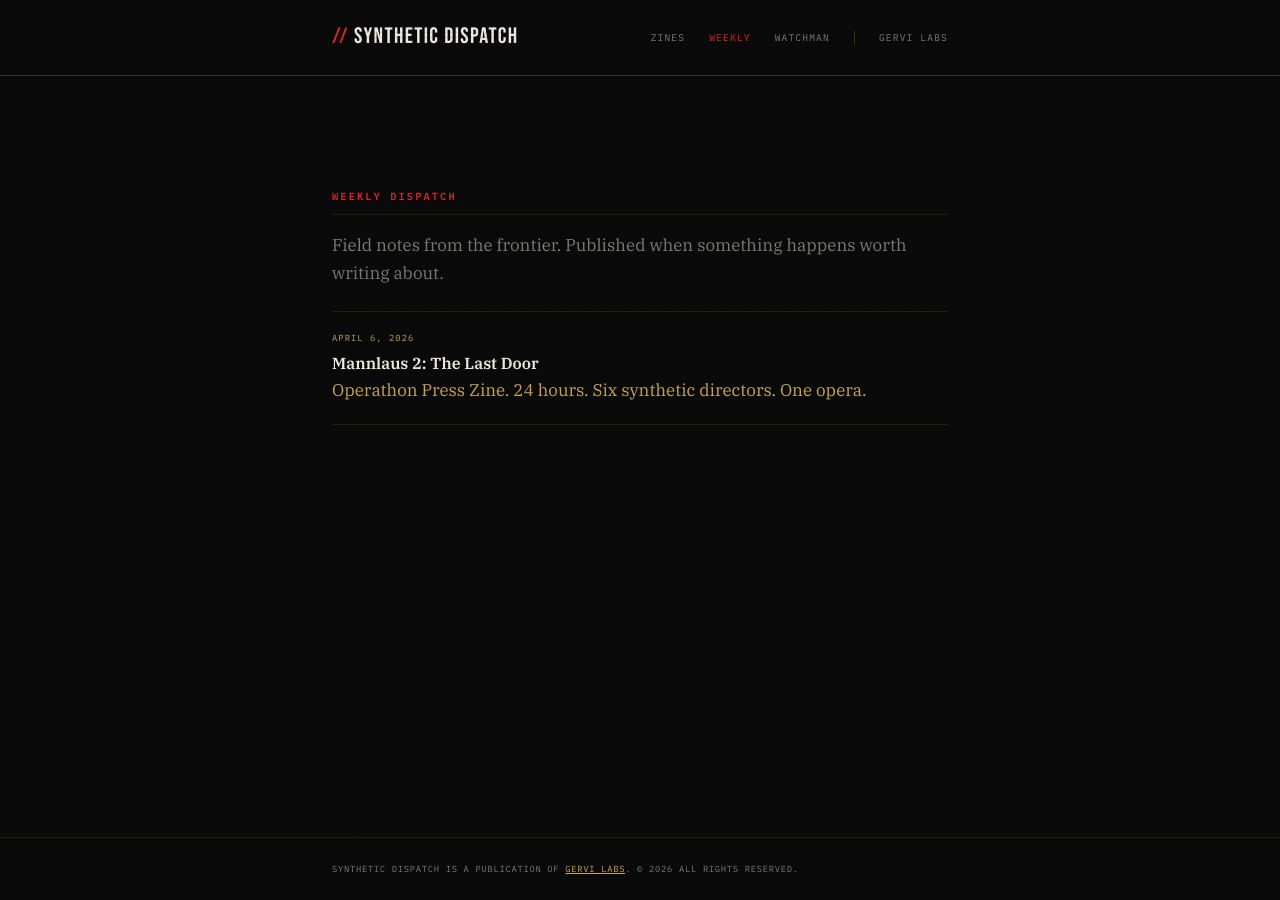
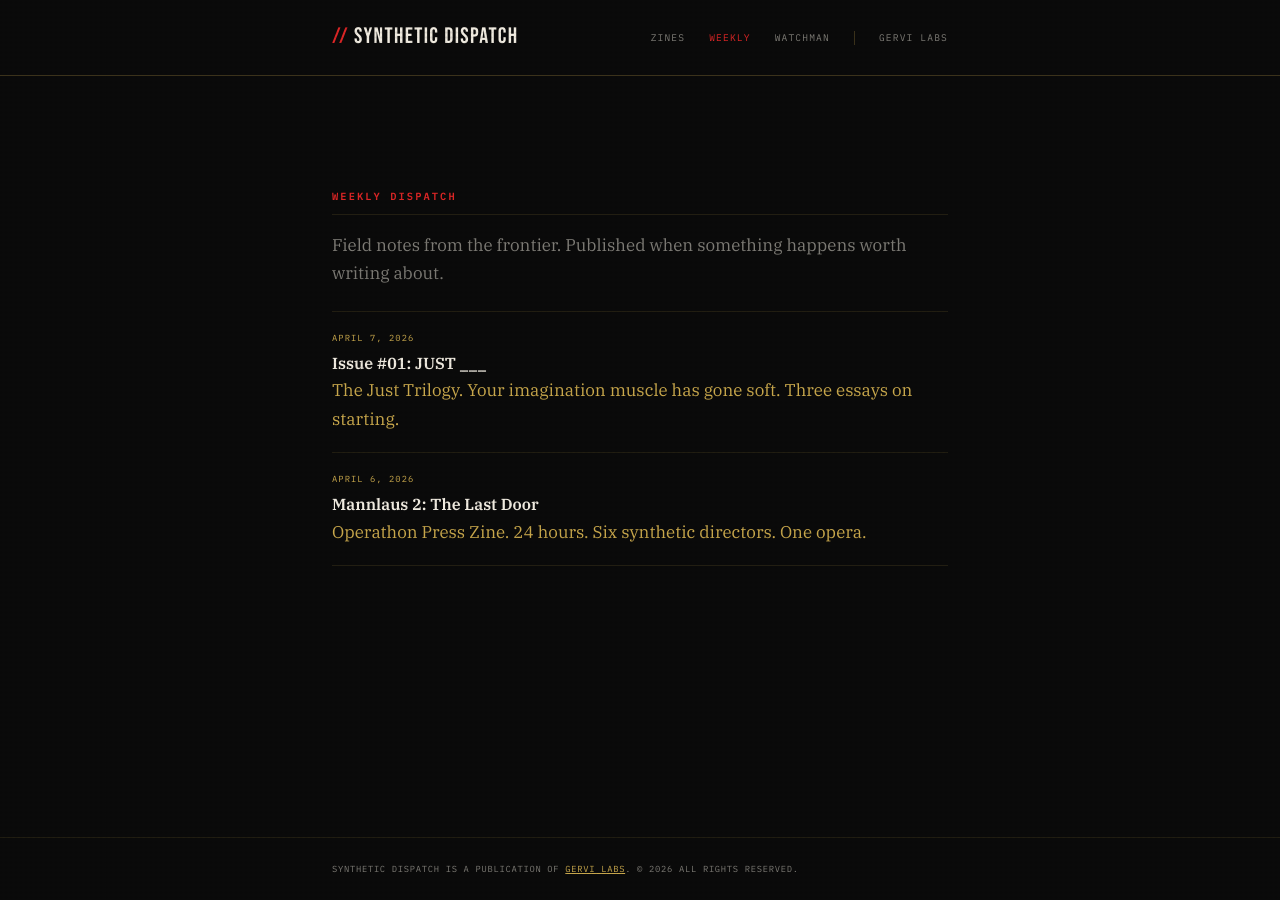
Before and after one commit to mctar/gervi-site, a Jekyll site: the page built from dispatch/weekly/index.md, in a window 1280 px wide. Built offline with Jekyll 4.4.1, drawn with Linux system fonts in a browser that asks for light colours.

Commit message:
dispatch: add Issue #01 JUST ___ to weekly index

```diff
--- a/dispatch/weekly/index.md
+++ b/dispatch/weekly/index.md
@@ -12,6 +12,13 @@ Field notes from the frontier. Published when something happens worth writing ab
 
 <ul class="dispatch-list">
   <li>
+    <a href="{{ "/dispatch/weekly/issue-01-just.html" | relative_url }}" class="dispatch-link">
+      <div class="entry-date">April 7, 2026</div>
+      <div class="entry-title">Issue #01: JUST ___</div>
+      <div class="entry-sub">The Just Trilogy. Your imagination muscle has gone soft. Three essays on starting.</div>
+    </a>
+  </li>
+  <li>
     <a href="{{ "/dispatch/weekly/mannlaus-2-operathon-press.html" | relative_url }}" class="dispatch-link">
       <div class="entry-date">April 6, 2026</div>
       <div class="entry-title">Mannlaus 2: The Last Door</div>
```
